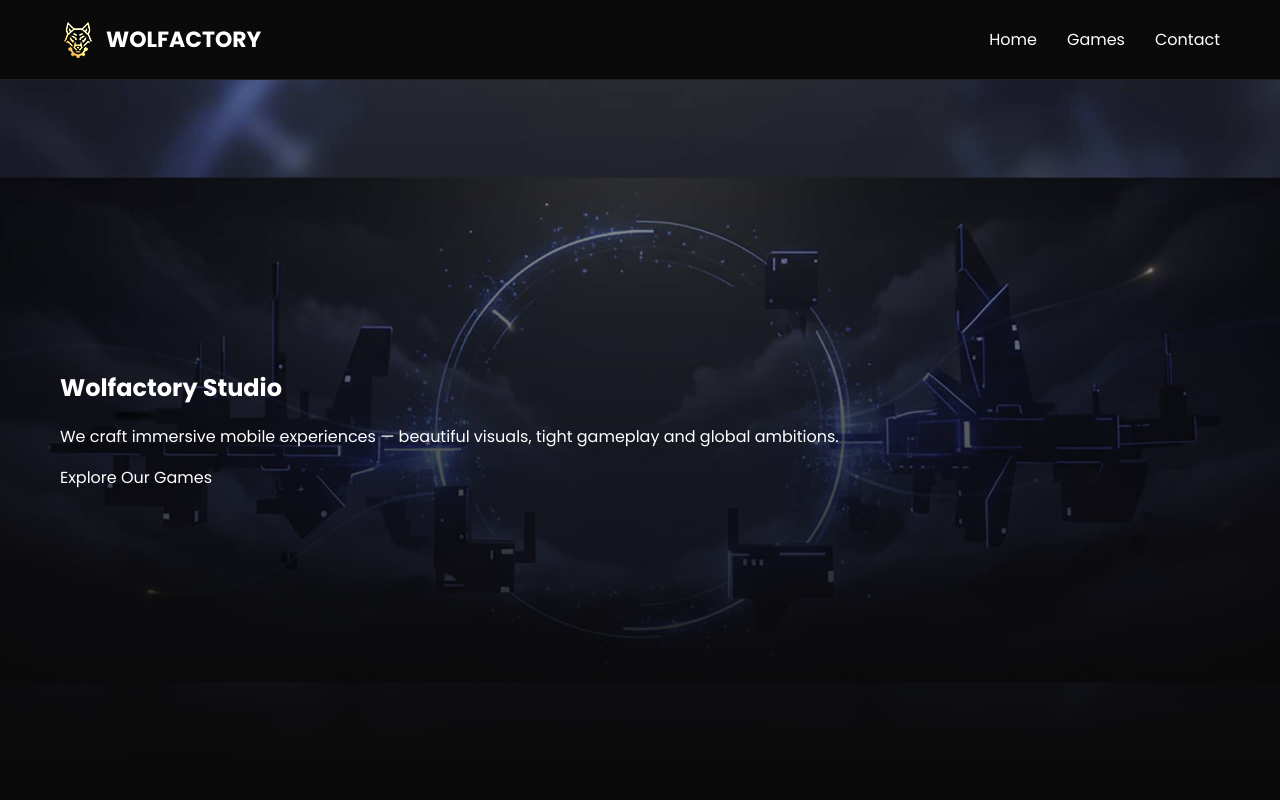
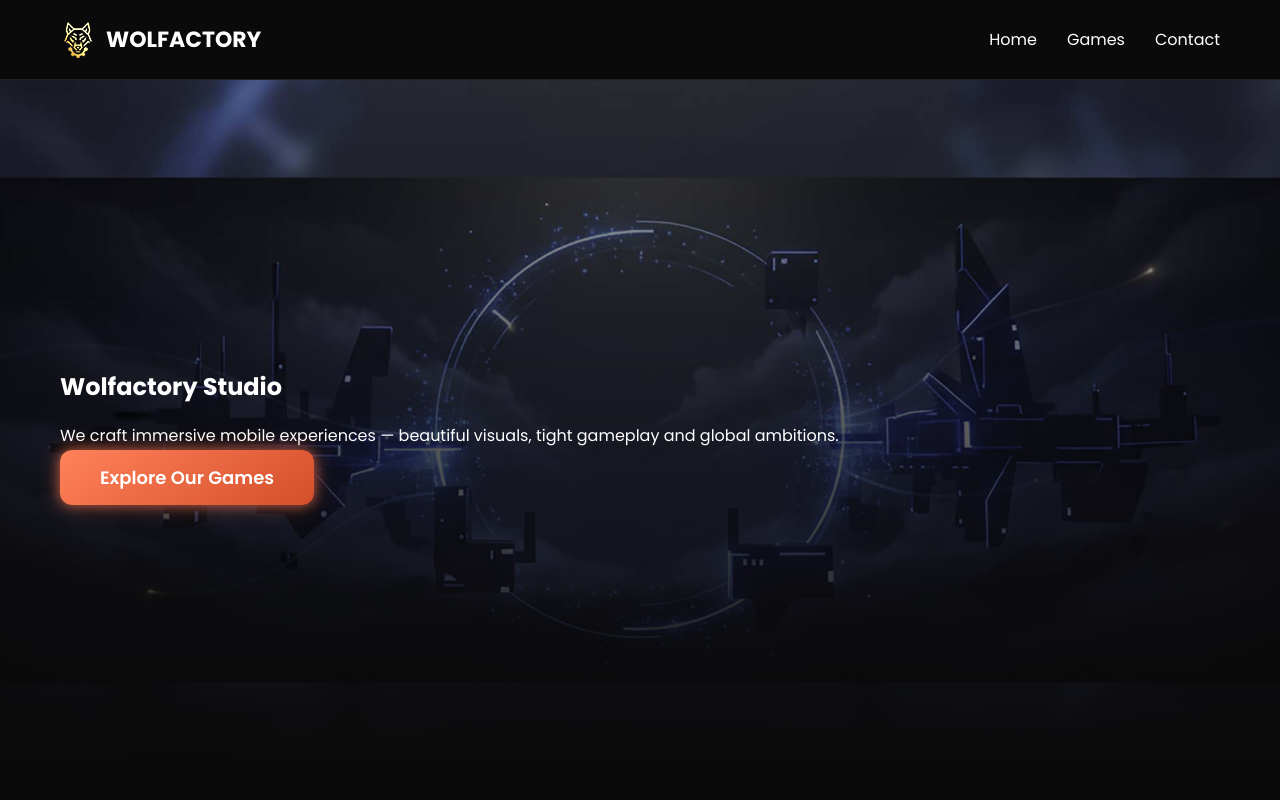
Before and after one commit to phamthang87/wolfactory, a Next.js app: page / in a window 1280 px wide. Shown: the top 800 px of the page. Built offline with nearby package versions, Linux system fonts and the light colour scheme.

Commit message:
Update HeroSection.js

```diff
--- a/components/HeroSection.js
+++ b/components/HeroSection.js
@@ -13,9 +13,9 @@ export default function HeroSection() {
         </p>
 
         {/* CTA SCROLL TO GAMES */}
-        <a href="#games" className={styles.ctaButton}>
-          Explore Our Games
-        </a>
+        <a href="#games" className={styles.neonButton}>
+  Explore Our Games
+</a>
       </div>
     </section>
   );
```
